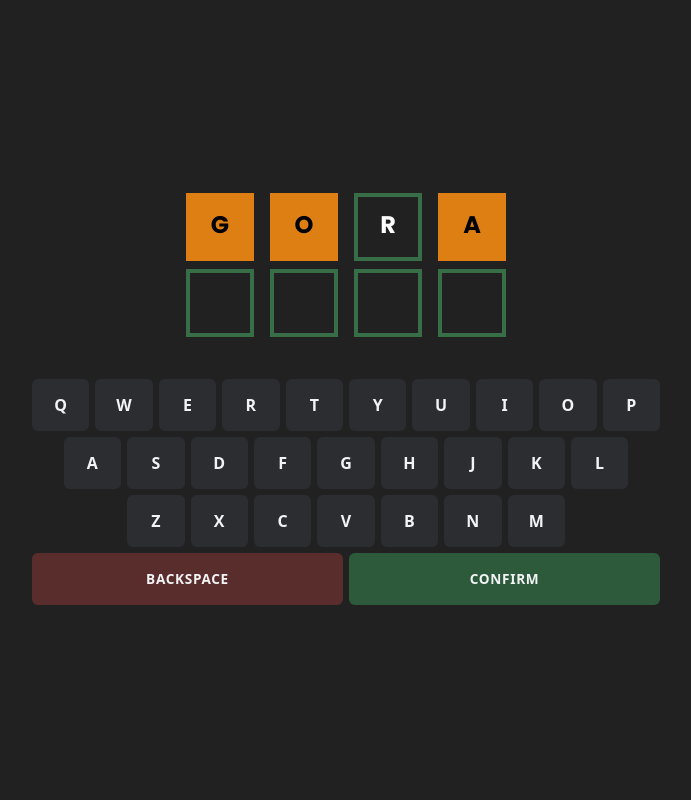
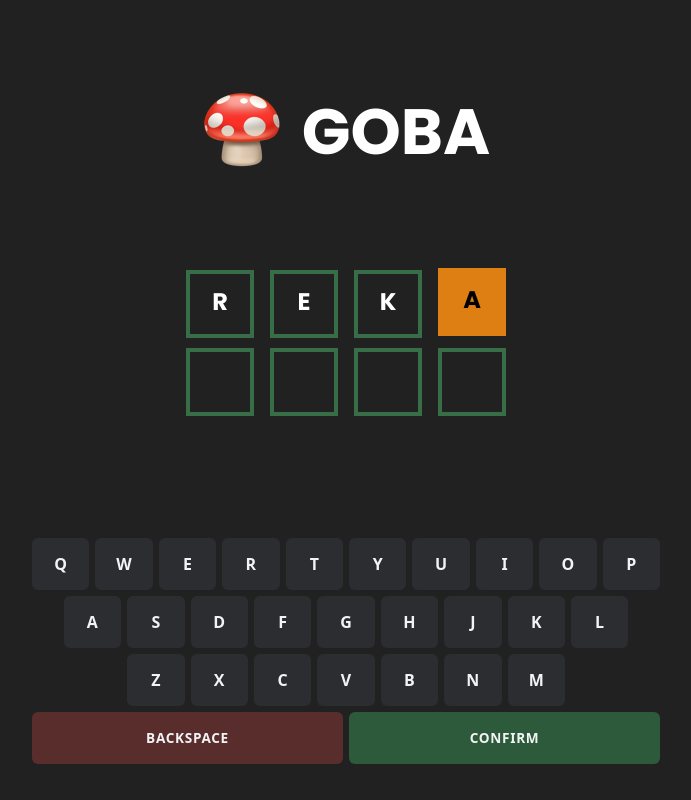
Before and after one commit to blazturk/goba-game, a plain HTML site: page index.html in a window 1280 px wide. Shown: the whole page, without its empty margins (294-985 px from the left). Drawn offline with Linux system fonts and the light colour scheme.

Commit message:
Add files via upload

```diff
--- a/game.js
+++ b/game.js
@@ -1,10 +1,10 @@
-const words = ["zoga", "goba", "loga", "goga", "zoba"]
-let attemptedWords = ["diga"]
+let attemptedWords = []
 let selectedInput = 0
 const maxLetters = 4
 let startIndex = 0
 const boxes = document.getElementsByClassName("input")
 const wordGrid = document.getElementById("word-grid")
+let alertParagraph = document.getElementById("alert")
 
 
 function handleKey(value) {
@@ -32,20 +32,30 @@ function checkCurrentWord() {
     word += boxes[i].textContent
   }
 
-  if (words.includes(word.toLowerCase())) {
+  const previous = attemptedWords[attemptedWords.length - 1]
+  const diff = maxLetters - compareWords(word, previous).length
+
+  if (words.includes(word)) {
+    if (diff !== 1) {
+      alertParagraph.textContent = "You can change only one letter at a time!"
+      return
+    }
+    alertParagraph.textContent = ""
     attemptedWords.push(word)
     if (word === "GOBA") {
       compareWords(word, "GOBA").forEach(i => {
         boxes[startIndex + i].classList.add("input-match")
     })
-      console.log("You win!")
-      return
+    alertParagraph.textContent = "You win!"
+    return
     }
     compareWords(word, "GOBA").forEach(i => {
     boxes[startIndex + i].classList.add("input-match")
     })
       createRow()
 
+    } else {
+      alertParagraph.textContent = "Word not in list!"
     }
   }
 
@@ -79,7 +89,8 @@ function createRow() {
 }
 
 function startGame() {
-  let startingWord = "GORA"
+  let startingWord = words[Math.floor(Math.random() * (words.length))]
+  attemptedWords.push(startingWord)
   const newRow = document.createElement("div")
   newRow.setAttribute("id", "word-row")
   for (let i = 0; i < maxLetters; i++) {
--- a/index.html
+++ b/index.html
@@ -7,6 +7,11 @@
     <link rel="stylesheet" type="text/css" href="style.css">
 </head>
 <body>
+    <div class="header">
+        <img src="goba.png" alt="icon" height="80px" width="80px">
+        <h2>Goba</h2>
+    </div>
+
     <div id="word-grid">
         <div id="word-row">
             <div class='input' id='0'></div>
@@ -15,7 +20,9 @@
             <div class='input' id='3'></div>
         </div>
     </div>
+    <p id="alert"></p>
     <div id="keyboard"></div>
+    <script src="words.js"></script>
     <script src="game.js"></script>
     <script src="keyboard.js"></script>
 </body>
--- a/style.css
+++ b/style.css
@@ -27,9 +27,10 @@ body {
     height: 40px;
     padding: 10px;
     margin: 4px;
+    margin-top: 6px;
     border: 4px solid #376e48;
     display: inline-block;
- gap: 3px;
+    gap: 4px;
     text-align: center;
     color: white;
     font-family: "Poppins", sans-serif;
@@ -47,7 +48,7 @@ body {
     border: 4px solid #dd7f13;
     background-color: #dd7f13;
     display: inline-block;
- gap: 3px;
+    gap: 4px;
     text-align: center;
     color: rgb(0, 0, 0);
     font-family: "Poppins", sans-serif;
@@ -141,3 +142,33 @@ body {
         font-size: 0.9rem;
     }
 }
+
+#alert {
+    text-align: center;
+    color: white;
+    font-family: "Poppins", sans-serif;
+    font-weight: 700;
+    font-style: normal;
+    font-size: 24px;
+}
+
+
+h2 {
+    text-align: center;
+    color: white;
+    font-family: "Poppins", sans-serif;
+    font-weight: 700;
+    font-style: normal;
+    font-size: 64px;
+    text-transform: uppercase;
+}
+
+.header {
+    text-align: center;
+    display: flex;
+}
+
+.header > img {
+    margin-top: 60px;
+    margin-right: 20px;
+}
--- /dev/null
+++ b/words.js
@@ -0,0 +1,12 @@
+const words = [
+  "SOBA", "VONJ", "ZOGA", "NOGA", "ROKA", "MIZA", "VODA", "LUNA", "RIBA", "GORA",
+  "IGRA", "JAMA", "KAVA", "DAMA", "GRAD", "KRAJ", "KRUH", "VINO", "TELO", "KOLO",
+  "ZRAK", "ZVOK", "VRAT", "BREG", "BRAT", "SNEG", "MOST", "DUHA", "JUHA", "MAMA",
+  "BABA", "SOVA", "MUHA", "KOZA", "KOSA", "ROSA", "VAJA", "ZIMA", "LETO", "MORE",
+  "SELO", "MESO", "OKNO", "PAST", "PIKA", "PIPA", "RANA", "SEME", "SILA", "SLON",
+  "TEMA", "ZELO", "BUKA", "FANT", "JEZA", "KLET", "KOST", "LUKA", "MAST", "MEJA",
+  "MRAZ", "OVCA", "PERO", "PLAN", "PLES", "PRST", "REKA", "SMER", "SOLA", "VLAK",
+  "VRBA", "ZLOM", "DOMA", "HRUP", "KRIK", "LIST", "TRAK", "PLUG", "RUDA", "VIZA",
+  "ZOBE", "GLAS", "GRAH", "HLEV", "KONJ", "KLIN", "LAST", "LOPA", "MODA", "NIZA",
+  "OSEL", "PIVO", "PUST", "SPOR", "SAJA", "TORA", "VEJA", "DVOR", "NEBO", "RAKA"
+]
```
Also changed, not shown: goba.png (added). Lines whose indentation alone changed are shown as unchanged.
